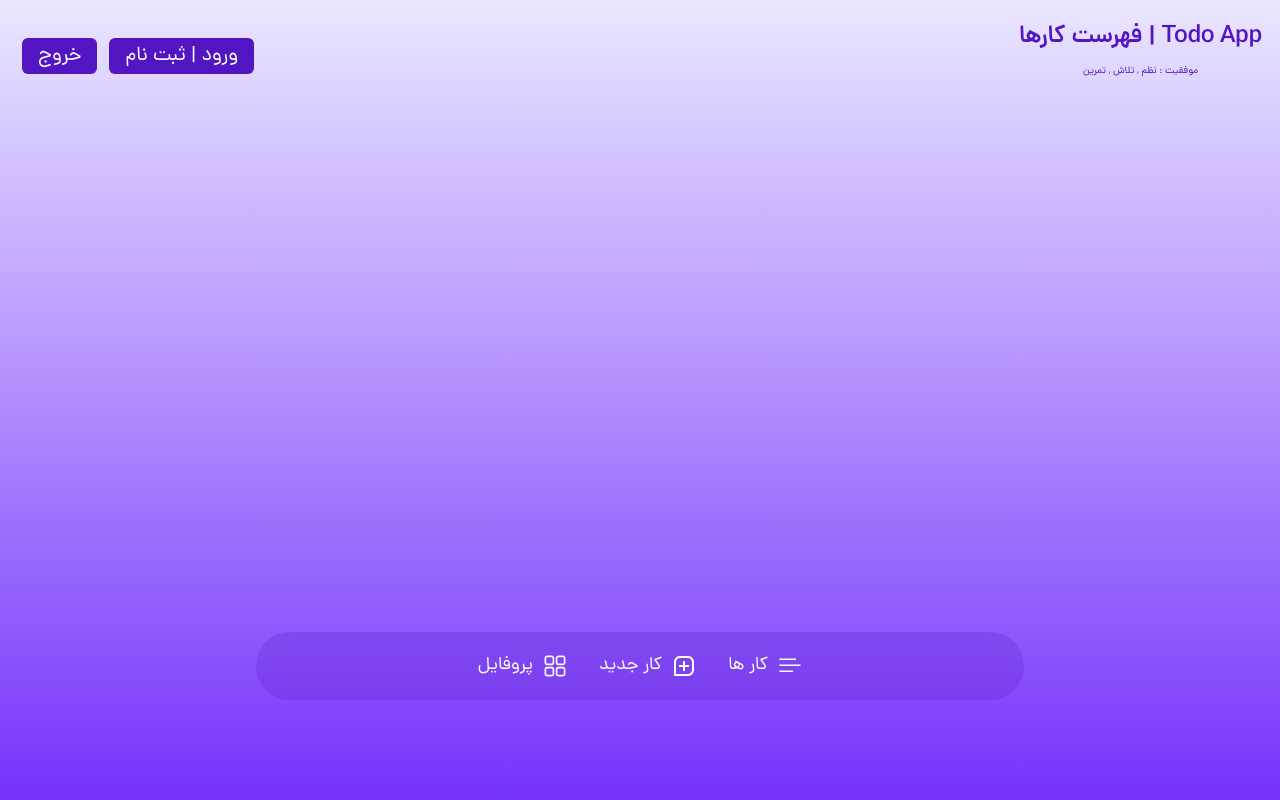
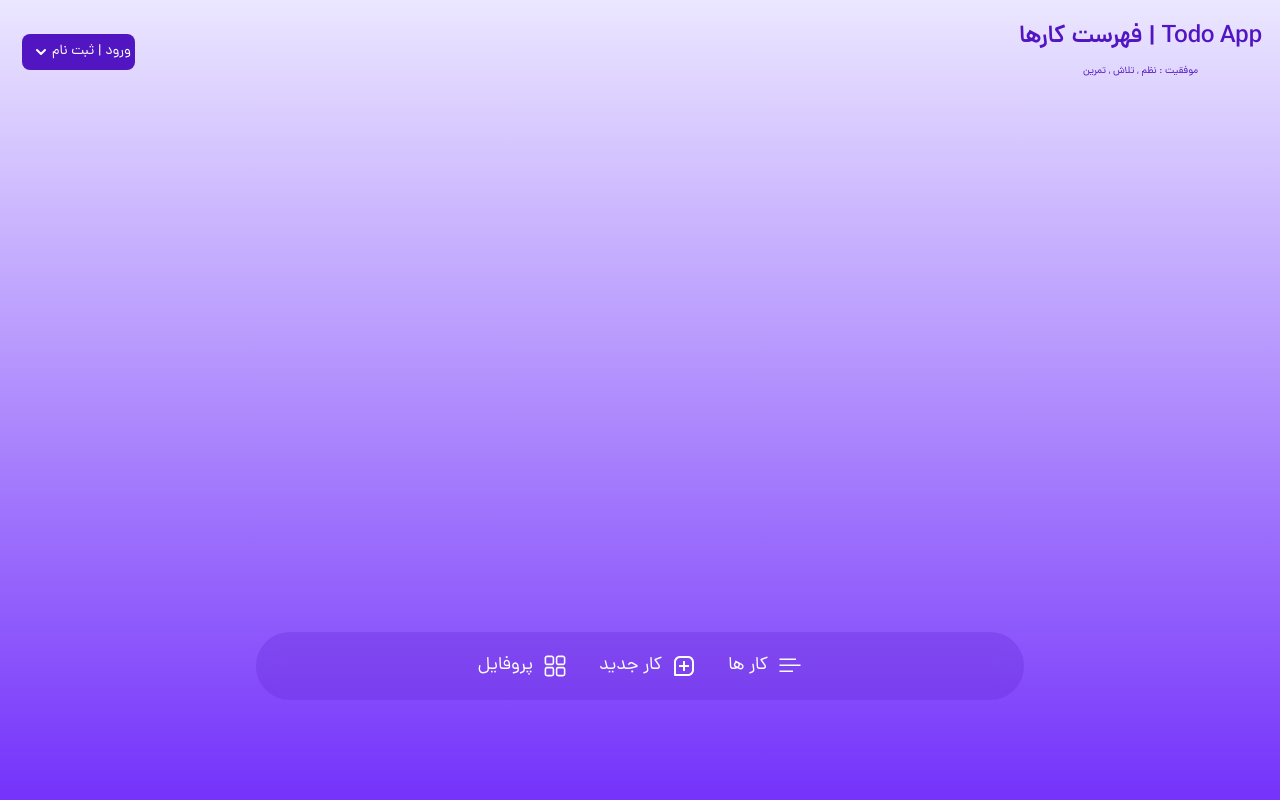
Before and after one commit to hasanashrafi/todo-app-next, a Next.js app: page / in a window 1280 px wide. Shown: the top 800 px of the page. Built offline with nearby package versions, Linux system fonts and the light colour scheme.

Commit message:
edit styles and items

```diff
--- a/components/layout/Layout.js
+++ b/components/layout/Layout.js
@@ -4,6 +4,7 @@ import React, { Children } from 'react'
 import { VscListSelection } from "react-icons/vsc";
 import { BiMessageSquareAdd } from "react-icons/bi";
 import { RxDashboard } from "react-icons/rx";
+import Dropdown from '../DropDown';
 
 
 
@@ -17,11 +18,9 @@ function Layout({ children }) {
                     </p>
                     <p className='text-[10px] text-center py-1 font-Dana  text-[#5115c2]'>موفقیت : نظم , تلاش , تمرین</p>
                 </div>
-                <div className='flex flex-wrap sm:flex-row p-1  items-center gap-y-1 justify-center sm:gap-x-3 text-[10px] lg:text-xl'>
-                    <button className='sm:p-1 sm:px-4 rounded-md w-full  sm:w-fit bg-[#5115c2]'>
-                    <Link href="/signup"> ورود | ثبت نام</Link>
-                    </button>
-                    <button className='sm:p-1 sm:px-4 w-full sm:w-fit rounded-md bg-[#5115c2]'>خروج</button>
+
+                <div className='p-1 text-[12px] lg:text-xl'>
+                    <Dropdown />
                 </div>
             </header>
             <div className='flex'>
```
